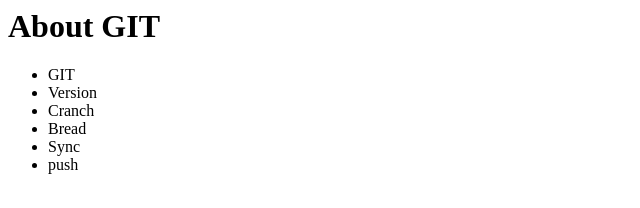
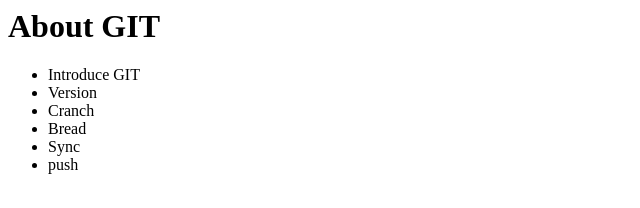
Before and after one commit to sirka564/tuto_git_gui, a plain HTML site: page index.html in a window 1280 px wide. Shown: the full height of the page, 0-640 px from the left. Drawn offline with Linux system fonts and the light colour scheme.

Commit message:
[modify] update li git

```diff
--- a/index.html
+++ b/index.html
@@ -4,7 +4,7 @@
   </header>
   <body>
     <ul>
-      <li>GIT</li>
+      <li>Introduce GIT</li>
       <li>Version</li>
       <li>Cranch</li>
       <li>Bread</li>
```
